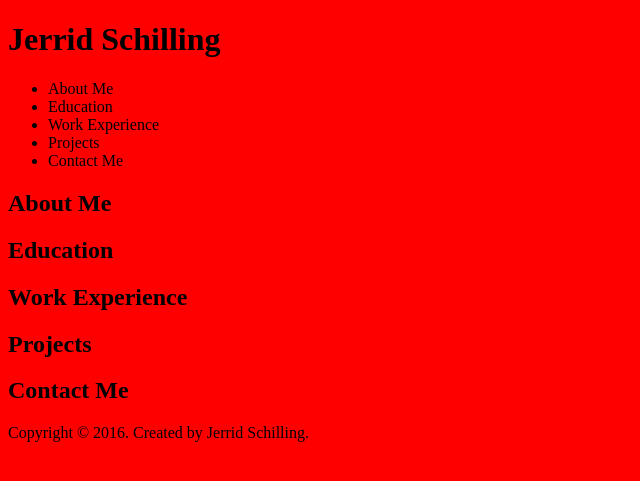
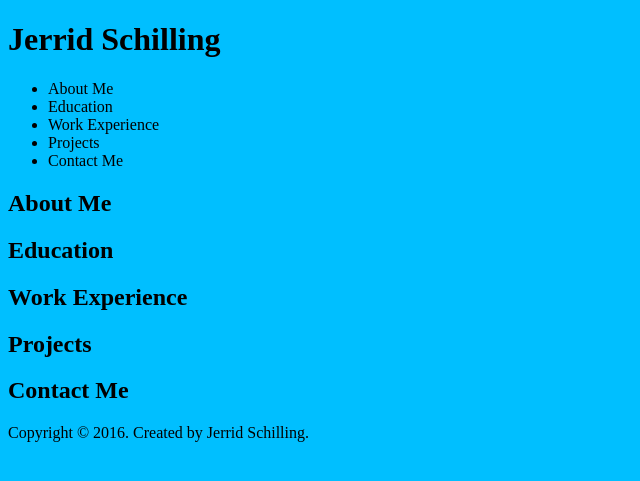
Before and after one commit to schillingjerrid/schillingjerrid.github.io, a Jekyll site: the page built from index.html, in a window 1280 px wide. Shown: the top 481 px of the page, without its empty margins (0-640 px from the left). Built offline with Jekyll 4.4.1, drawn with Linux system fonts in a browser that asks for light colours.

Commit message:
Modified main.sass for testing

```diff
--- a/css/main.sass
+++ b/css/main.sass
@@ -4,4 +4,4 @@
 @charset "utf-8"
 
 html
-    background: red
+    background: deepskyblue
```
